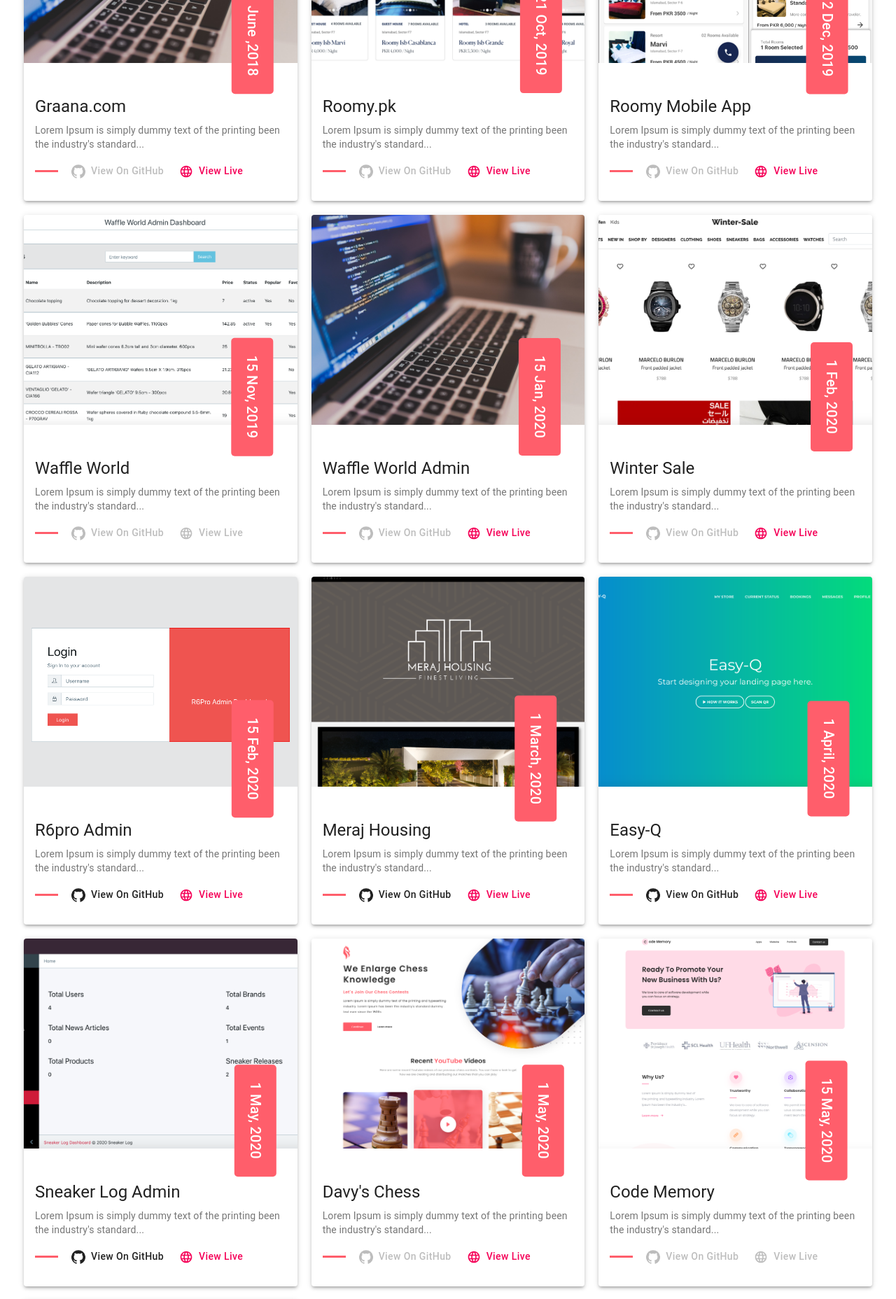
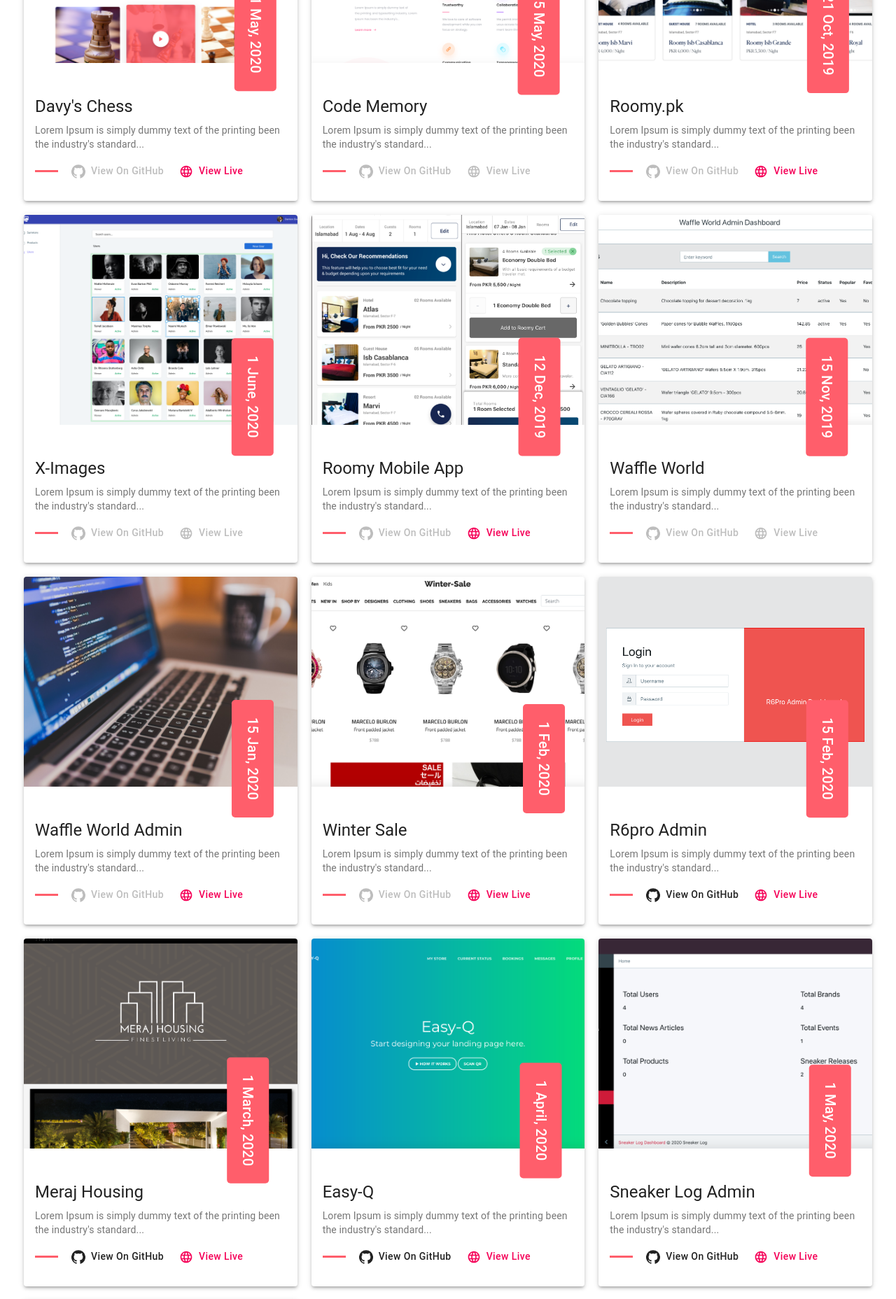
Before and after one commit to arslansajid/portfolio, a React (Create React App) app: page / in a window 1280 px wide. Shown: the part 3440-5296 px from the top of the page at 70% size. Built offline with nearby package versions, Linux system fonts and the light colour scheme.

Commit message:
updated projects

```diff
--- a/src/static/Projects.js
+++ b/src/static/Projects.js
@@ -1,11 +1,21 @@
 const Projects = [
   {
-    title: "Graana.com",
-    completed: "1 June ,2018",
+    title: "Davy's Chess",
+    completed: "1 May, 2020",
     github: false,
     githubLink: '',
     website: true,
-    websiteLink: 'https://graana.com',
+    websiteLink: 'https://davyschess.com/',
+    image: "davyschess.png"
+  },
+  {
+    title: "Code Memory",
+    completed: "15 May, 2020",
+    github: false,
+    githubLink: '',
+    website: false,
+    websiteLink: '',
+    image: "codememory.png"
   },
   {
     title: "Roomy.pk",
@@ -15,6 +25,15 @@
     website: true,
     websiteLink: 'https://roomy.pk',
     image: "roomy.png"
+  },
+  {
+    title: "X-Images",
+    completed: "1 June, 2020",
+    github: false,
+    githubLink: '',
+    website: false,
+    websiteLink: '',
+    image: "ximages.png"
   },
   {
     title: "Roomy Mobile App",
@@ -88,31 +107,24 @@
     image: 'sneakerlog.png'
   },
   {
-    title: "Davy's Chess",
-    completed: "1 May, 2020",
-    github: false,
-    githubLink: '',
+    title: "Avatar Store",
+    completed: "21 April ,2018",
+    github: true,
+    githubLink: 'https://github.com/arslansajid/avatar-store',
     website: true,
-    websiteLink: 'https://davyschess.com/',
-    image: "davyschess.png"
-  },
-  {
-    title: "Code Memory",
-    completed: "15 May, 2020",
-    github: false,
-    githubLink: '',
-    website: false,
-    websiteLink: '',
-    image: "codememory.png"
-  },
-  {
-    title: "X-Images",
-    completed: "1 June, 2020",
-    github: false,
-    githubLink: '',
-    website: false,
-    websiteLink: '',
-    image: "ximages.png"
+    websiteLink: 'https://goofy-newton-72b5a7.netlify.app/',
+    image: "avatar.png",
+    tools: {
+      react: true,
+      nodeJS: true,
+      firebase: true,
+      mongo: true,
+      materialUI: true,
+      semanticUI: true,
+      bootstrap: true,
+      nextJS: true,
+      gatsbyJS: true,
+    }
   },
 ]
 
```
Also changed, not shown: src/assets/images/projects/avatar.png (added).
